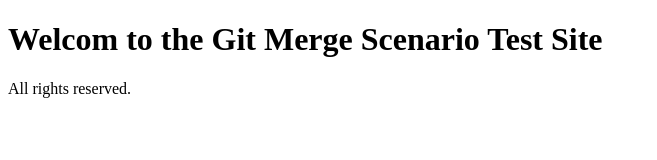
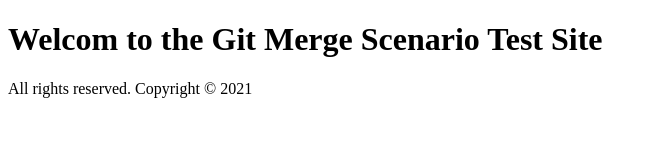
Before and after one commit to mgachet/git-merge-scenario, a plain HTML site: page index.html in a window 1280 px wide. Shown: the whole page, without its empty margins (0-657 px from the left). Drawn offline with Linux system fonts and the light colour scheme.

Commit message:
Added copyright message in footer

```diff
--- a/index.html
+++ b/index.html
@@ -13,7 +13,7 @@
         <h1>Welcom to the Git Merge Scenario Test Site</h1>
     </header>
     <footer>
-        All rights reserved.
+        All rights reserved.  Copyright &copy; 2021
     </footer>
 </body>
 
```
